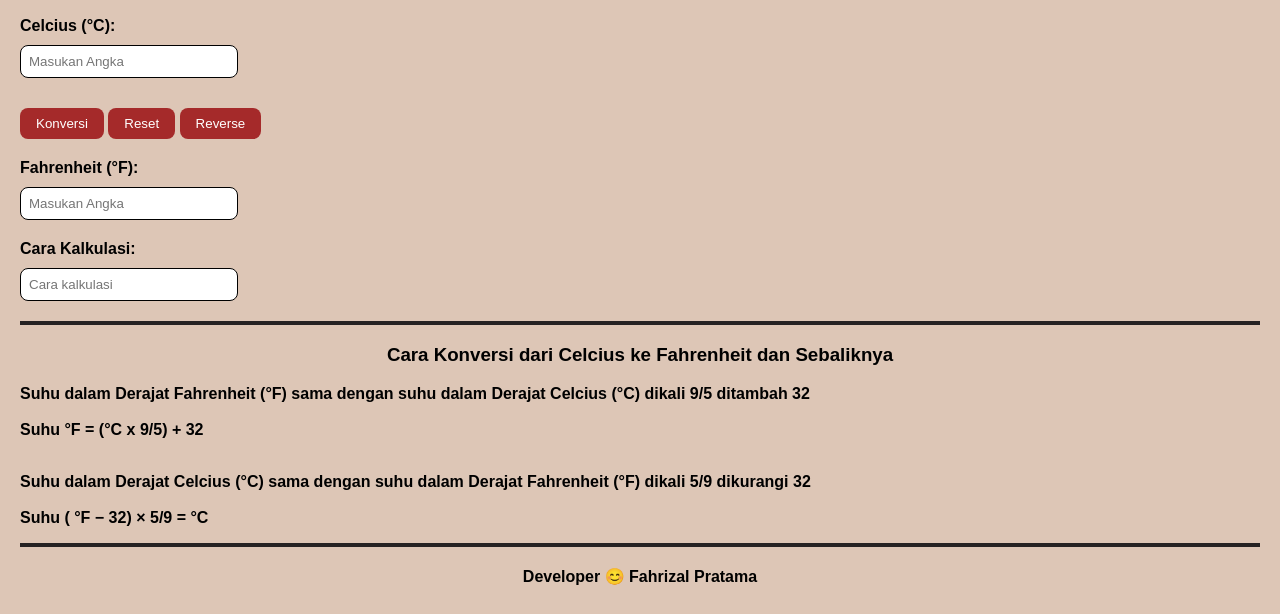
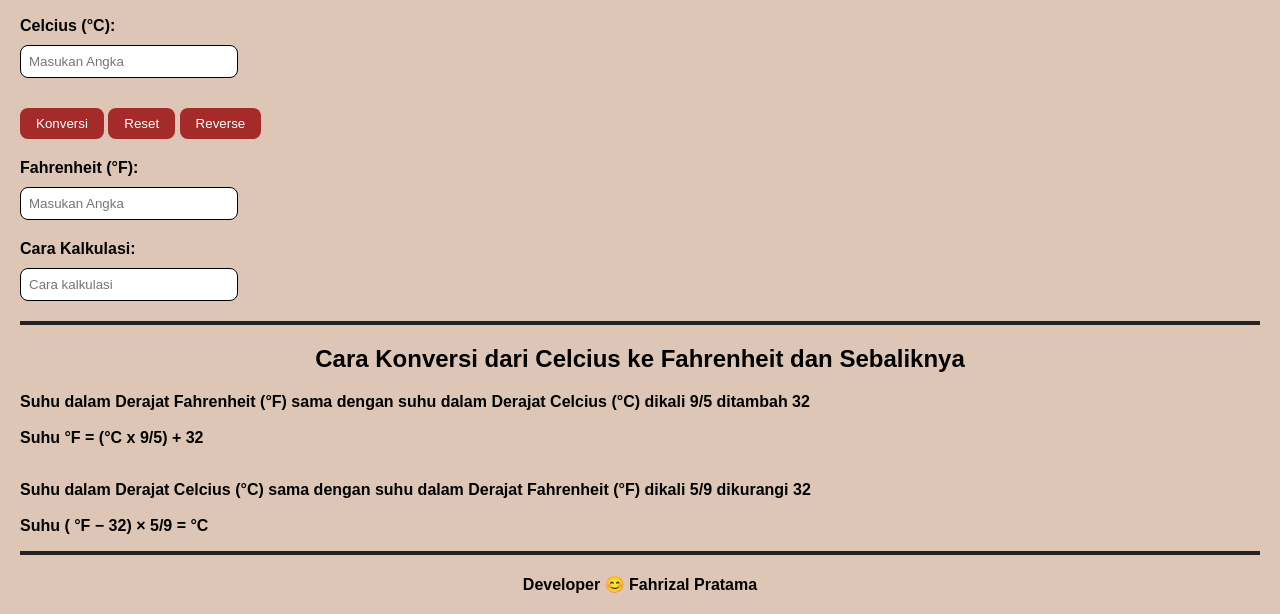
Before and after one commit to revou-fundamental-course/5-feb-24-fahrizalpratama4, a plain HTML site: page index.html in a window 1280 px wide. Shown: the part 218-832 px from the top of the page. Drawn offline with Linux system fonts and the light colour scheme.

Commit message:
first setup

```diff
--- a/index.html
+++ b/index.html
@@ -35,7 +35,7 @@
         <label for="input-calculation-method"><b>Cara Kalkulasi:</b></label>
         <input type="text" class="input-field" id="input-calculation-method" placeholder="Cara kalkulasi" readonly>
     </div>
-    <hr><h3 class="calculation-heading" id="calculation-section">Cara Konversi dari Celcius ke Fahrenheit dan Sebaliknya</h3>
+    <hr><h2 class="calculation-heading" id="calculation-section">Cara Konversi dari Celcius ke Fahrenheit dan Sebaliknya</h2>
 <b></hr>
 <p class="conversion-method">
     Suhu dalam Derajat Fahrenheit (°F) sama dengan suhu dalam Derajat Celcius (°C) dikali 9/5 ditambah 32<br><br>
```
